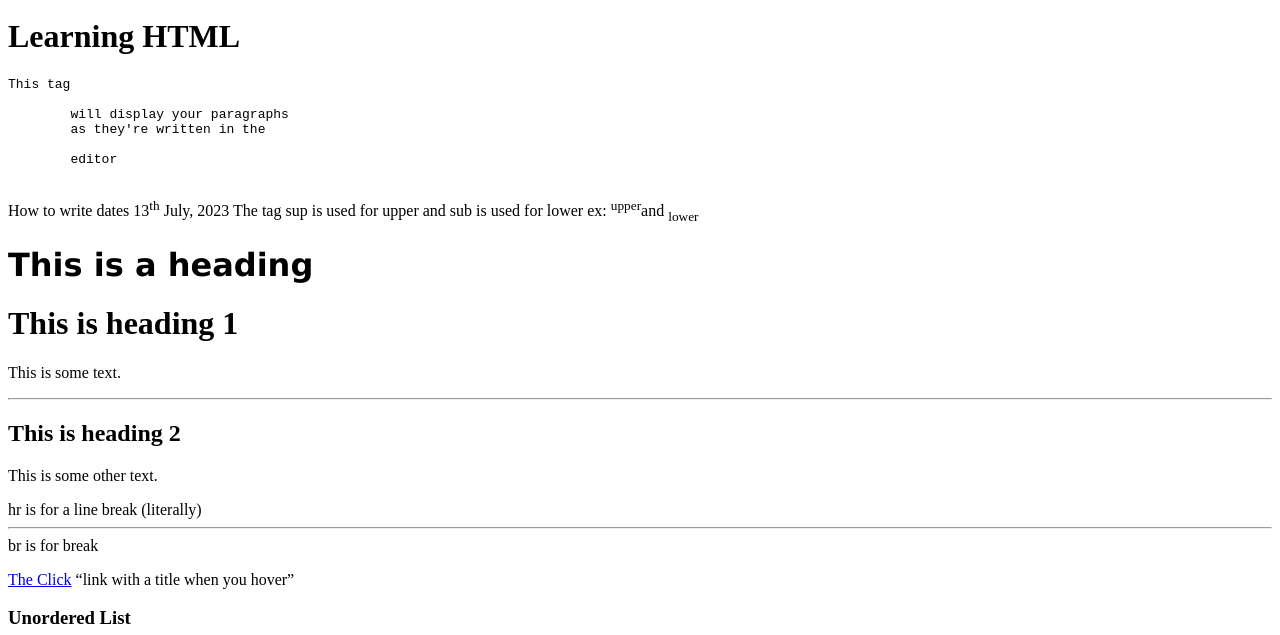
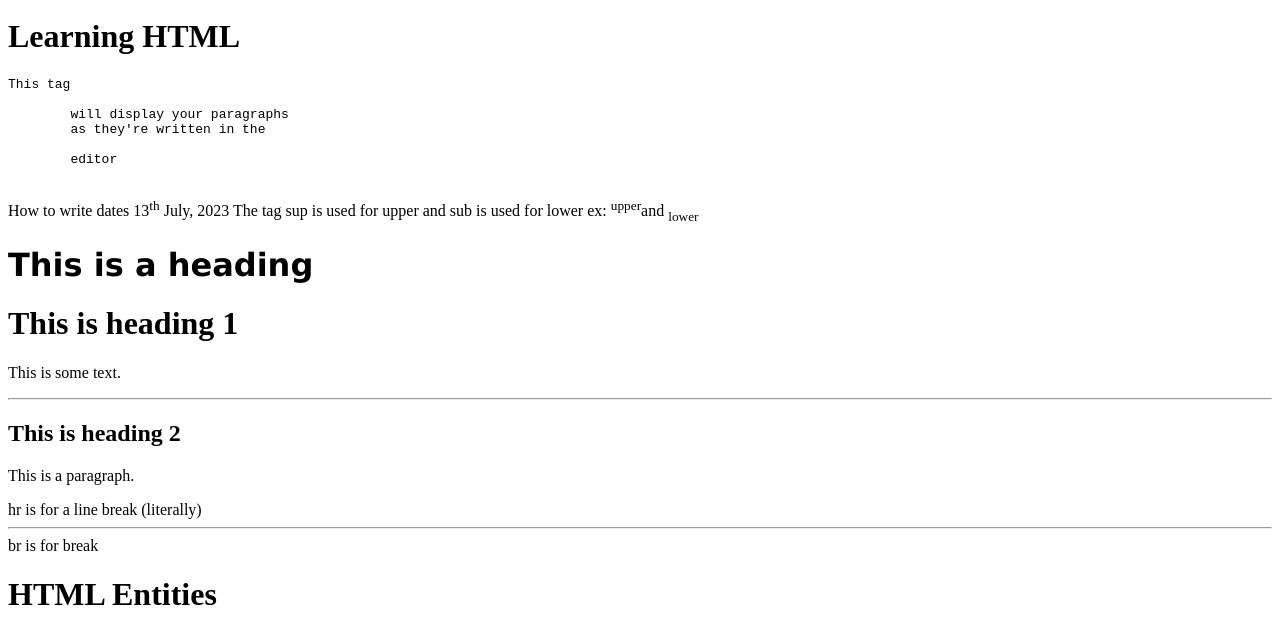
Before and after one commit to Emelyne-Ngabonziza/html-crash-course, a plain HTML site: page index.html in a window 1280 px wide. Shown: the part 117-752 px from the top of the page. Drawn offline with Linux system fonts and the light colour scheme.

Commit message:
modified

```diff
--- a/index.html
+++ b/index.html
@@ -43,14 +43,18 @@
     <hr>
 
     <h2>This is heading 2</h2>
-    <p>This is some other text.</p>
+    <p>This is a paragraph.</p>
     hr is for a line break (literally)
     <hr>
     br is for break
     <br>
+    <h1>HTML Entities</h1>
+    &copy; copyright
+    &lt; <
+    &gt; >
 
-    <p><a style="font-style: none;" href="www.theclick.rw" title="Go to The Click's Website">The Click</a> <q>link with
-            a title when you hover</q> </p>
+
+    <h1>Lists</h1>
     <h3>Unordered List</h3>
     <ul type="0">
         <li>Live</li>
```
